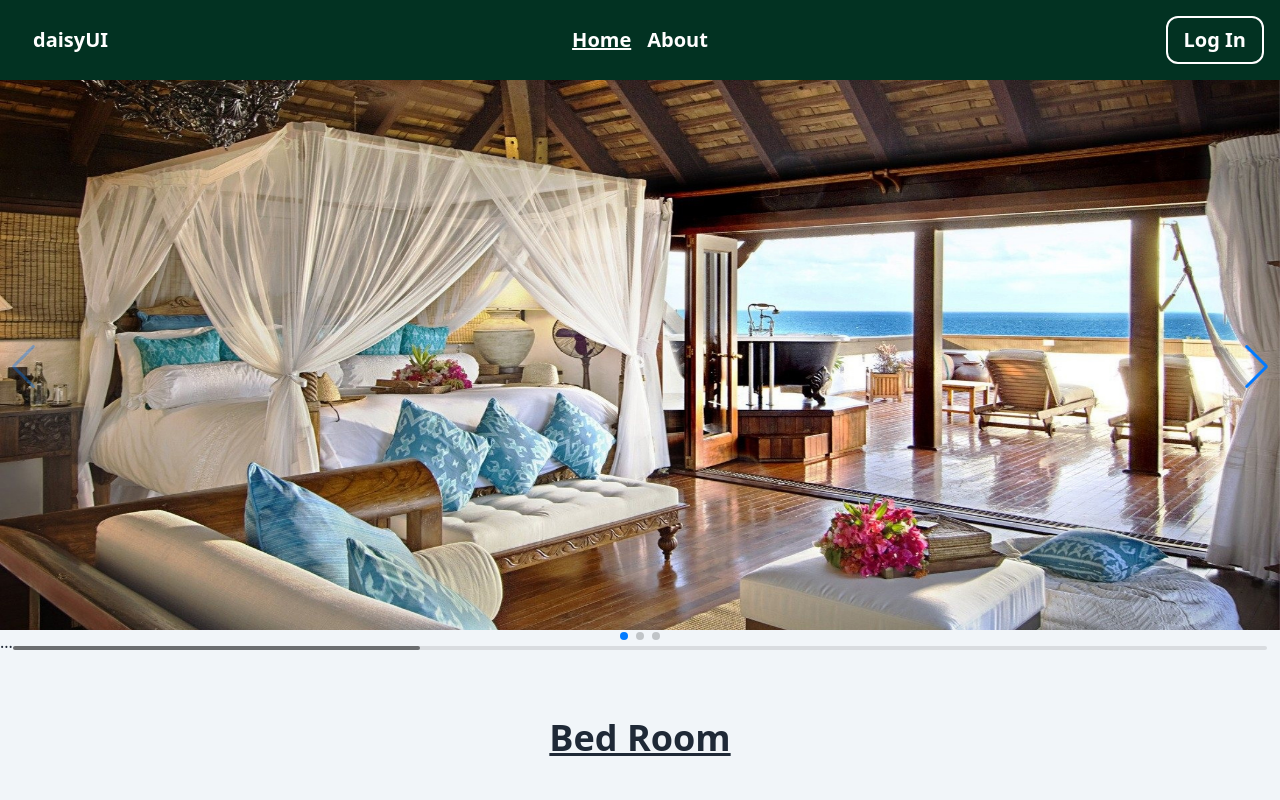
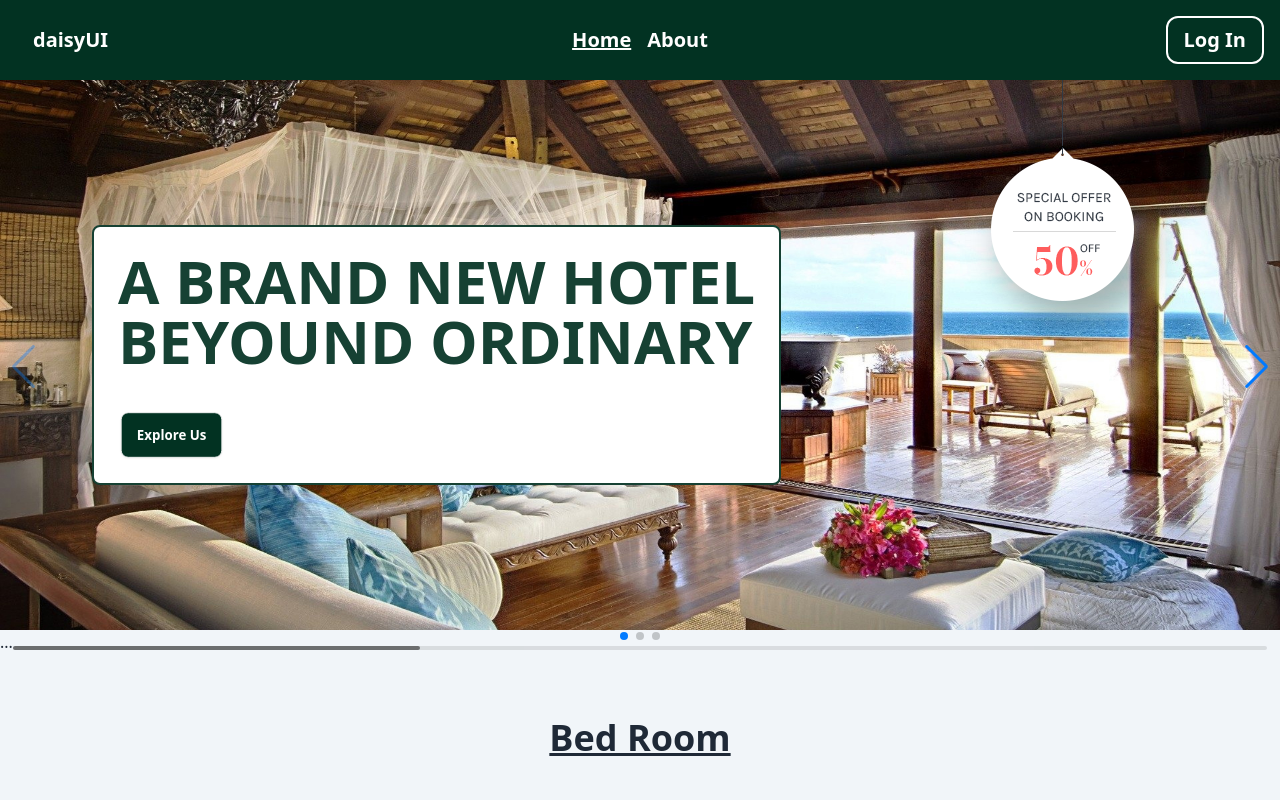
Before and after one commit to Masumbillah2062003/B9A9-DreamStream-Hotel, a React (Vite) app: page / in a window 1280 px wide. Shown: the top 800 px of the page. Built offline with nearby package versions, Linux system fonts and the light colour scheme; no server answers.

Commit message:
some code change has been added to the git hub repository

```diff
--- a/src/Component/Bed_Details.jsx
+++ b/src/Component/Bed_Details.jsx
@@ -1,5 +1,5 @@
 import { useEffect, useState } from "react";
-import { useLoaderData, useParams } from "react-router-dom";
+import { Link, useLoaderData, useParams } from "react-router-dom";
 
 const Bed_Details = () => {
   const data = useLoaderData();
@@ -62,7 +62,7 @@ const Bed_Details = () => {
         </div>
         <p className="lg:text-xl text-xl font-medium py-5"><span className="text-2xl">Price : {price}/</span>night</p>
         <div className="flex gap-5   font-semibold text-lg">
-          <button className="btn hover:bg-transparent">{button}</button>
+          <Link to="/"><button className="btn hover:bg-[#023222] bg-[#023222] text-white">{button}</button></Link>
         </div>
       </div>
     </div>
--- a/src/Component/Slider.jsx
+++ b/src/Component/Slider.jsx
@@ -10,6 +10,7 @@ import "swiper/css/scrollbar";
 import slider1 from "../assets/images/slider-1.jpg";
 import slider2 from "../assets/images/slider-3.jpg";
 import slider3 from "../assets/images/slider-4.jpg";
+import offer from "../assets/images/offer.png";
 
 const Slider = () => {
   return (
@@ -26,8 +27,23 @@ const Slider = () => {
           onSwiper={(swiper) => console.log(swiper)}
           onSlideChange={() => console.log("slide change")}
         >
-          <SwiperSlide className="h-[550px]">
+          <SwiperSlide className="h-[550px] relative">
             <img src={slider1} alt="" className="w-full h-[550px]" />
+            <div className="absolute top-0 flex justify-around w-full h-full">
+              <div className="flex flex-col justify-center items-start">
+                <div className="bg-white backdrop-blur-sm p-6 rounded-lg border-2 border-[#164133]">
+                  <h1 className="text-[#164133] text-6xl font-bold">
+                    A BRAND NEW HOTEL <br /> BEYOUND ORDINARY
+                  </h1>
+                  <button className="btn mt-10 bg-[#023222] hover:bg-[#023222] text-white">
+                    Explore Us
+                  </button>
+                </div>
+              </div>
+              <figure>
+                <img src={offer} alt="" />
+              </figure>
+            </div>
           </SwiperSlide>
           <SwiperSlide className="h-[550px]">
             <img src={slider2} alt="" className="w-full h-[550px]" />
@@ -41,10 +57,7 @@ const Slider = () => {
       <div className="lg:hidden block">
         <div className="carousel w-full">
           <div id="slide1" className="carousel-item relative w-full">
-            <img
-              src={slider1}
-              className="w-full"
-            />
+            <img src={slider1} className="w-full" />
             <div className="absolute flex justify-between transform -translate-y-1/2 left-5 right-5 top-1/2">
               <a href="#slide4" className="btn btn-circle">
                 ❮
@@ -55,10 +68,7 @@ const Slider = () => {
             </div>
           </div>
           <div id="slide2" className="carousel-item relative w-full">
-            <img
-              src={slider2}
-              className="w-full"
-            />
+            <img src={slider2} className="w-full" />
             <div className="absolute flex justify-between transform -translate-y-1/2 left-5 right-5 top-1/2">
               <a href="#slide1" className="btn btn-circle">
                 ❮
@@ -69,10 +79,7 @@ const Slider = () => {
             </div>
           </div>
           <div id="slide3" className="carousel-item relative w-full">
-            <img
-              src={slider3}
-              className="w-full"
-            />
+            <img src={slider3} className="w-full" />
             <div className="absolute flex justify-between transform -translate-y-1/2 left-5 right-5 top-1/2">
               <a href="#slide2" className="btn btn-circle">
                 ❮
--- a/src/Pages/Home.jsx
+++ b/src/Pages/Home.jsx
@@ -14,7 +14,8 @@ const Home = () => {
     <div>
       <div className="bg"></div>
       <div className="bg-slate-100 pb-12">
-        <Slider></Slider>
+        <Slider>
+        </Slider>
         <div>
           <h1 className="text-center text-4xl font-semibold mt-16 underline">Bed Room</h1>
           <div className="lg:mt-16 mt-8 grid lg:grid-cols-3 grid-cols-1 gap-6">
```
Also changed, not shown: src/assets/images/offer.png (added).
